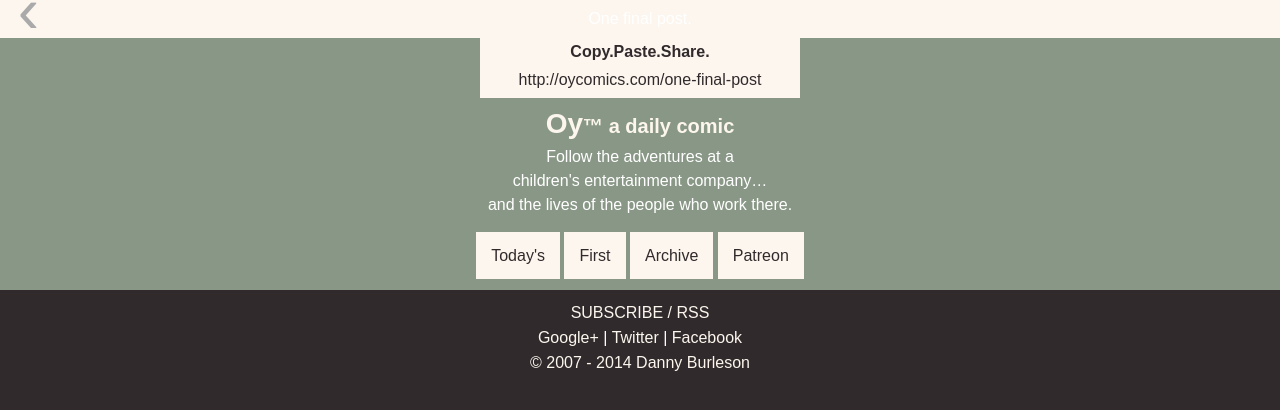
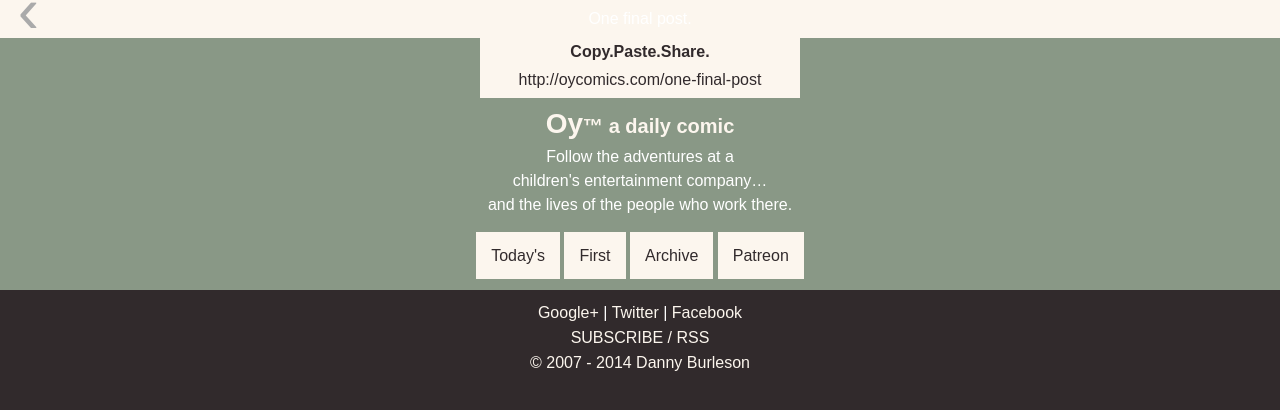
Before and after one commit to oycomics/oycomics.github.io, a Jekyll site: the page built from index.html, in a window 1280 px wide. Shown: the top 410 px of the page. Built offline with Jekyll 4.4.1, drawn with Linux system fonts in a browser that asks for light colours; Markdown is read by kramdown in place of the engine named in the settings; the list of posts is cut into pages by our own code.

Commit message:
Update footer.html

```diff
--- a/_includes/footer.html
+++ b/_includes/footer.html
@@ -1,7 +1,7 @@
 <div class="footer">
-	<a class="footer_nav_item rss" href="http://feeds.feedburner.com/oy" target="_blank">SUBSCRIBE / RSS</a><br>
-		<a class="footer_nav_item googleplus" href="https://plus.google.com/+Oycomics" target="_blank">Google+</a> |
+	<a class="footer_nav_item googleplus" href="https://plus.google.com/+Oycomics" target="_blank">Google+</a> |
 	<a class="footer_nav_item twitter" href="https://twitter.com/oycomics" target="_blank">Twitter</a> |
 	<a class="footer_nav_item facebook" href="https://www.facebook.com/oycomics" target="_blank">Facebook</a><br>
+	<a class="footer_nav_item rss" href="http://feeds.feedburner.com/oy" target="_blank">SUBSCRIBE / RSS</a><br>
 	<a href="mailto:danny@oycomics.com" class="copyright">&copy; 2007 - {{ site.time | date: "%Y" }} Danny Burleson</a>
 </div>
```
